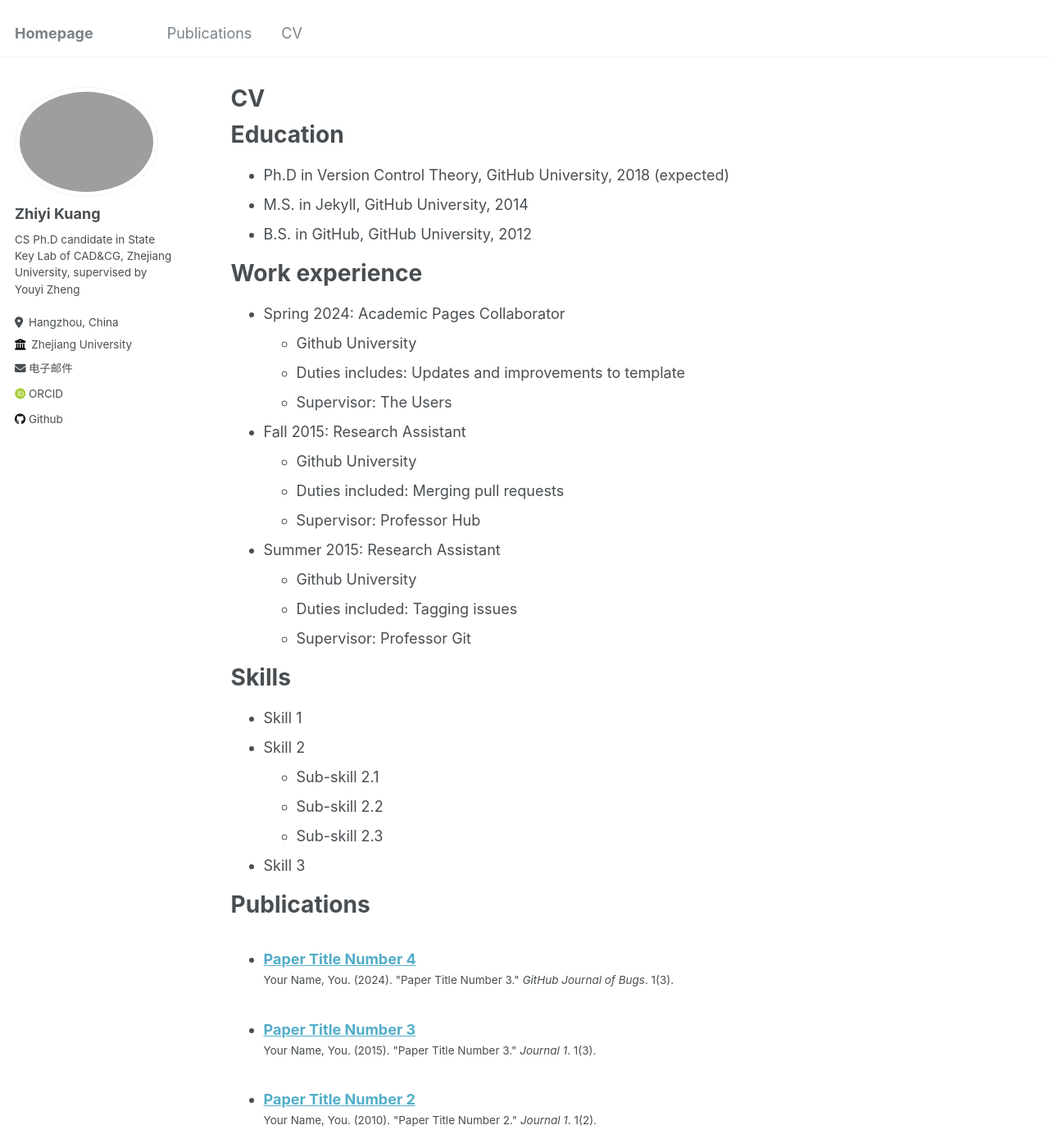
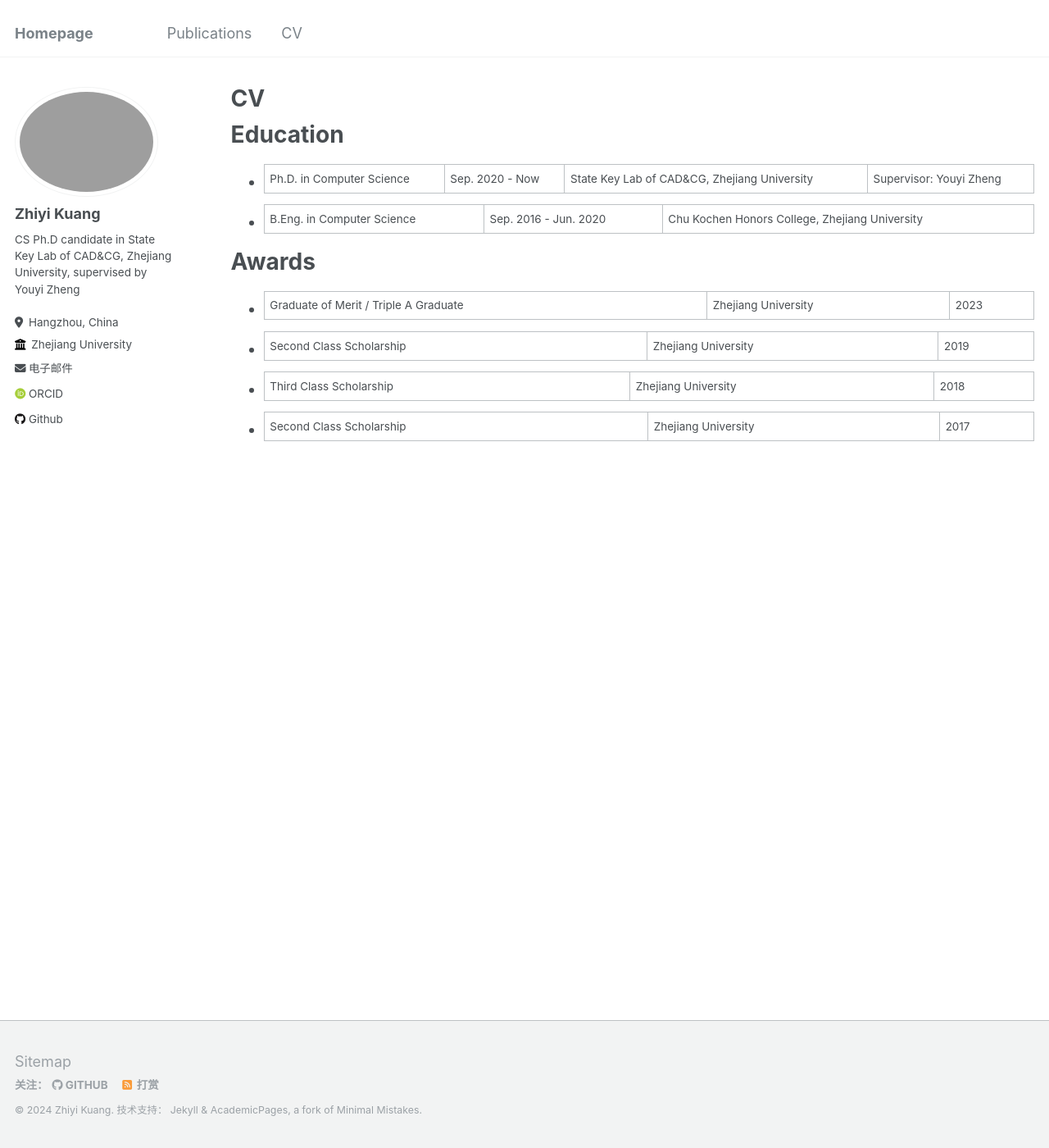
Before and after one commit to Musinghead/musinghead.github.io, a Jekyll site: the page built from _pages/cv.md, in a window 1280 px wide and 1400 px high. Shown: the whole window at 82% size. Built offline with Jekyll 4.4.1, drawn with Linux system fonts in a browser that asks for light colours; some web fonts are replaced; some of the changed text lies outside the part shown.

Commit message:
Update cv.md

```diff
--- a/_pages/cv.md
+++ b/_pages/cv.md
@@ -7,58 +7,14 @@ redirect_from:
   - /resume
 ---
 
-{% include base_path %}
-
 Education
 ======
-* Ph.D in Version Control Theory, GitHub University, 2018 (expected)
-* M.S. in Jekyll, GitHub University, 2014
-* B.S. in GitHub, GitHub University, 2012
+* Ph.D. in Computer Science | Sep. 2020 - Now | State Key Lab of CAD&CG, Zhejiang University | Supervisor: Youyi Zheng
+* B.Eng. in Computer Science | Sep. 2016 - Jun. 2020 | Chu Kochen Honors College, Zhejiang University
 
-Work experience
+Awards
 ======
-* Spring 2024: Academic Pages Collaborator
-  * Github University
-  * Duties includes: Updates and improvements to template
-  * Supervisor: The Users
-
-* Fall 2015: Research Assistant
-  * Github University
-  * Duties included: Merging pull requests
-  * Supervisor: Professor Hub
-
-* Summer 2015: Research Assistant
-  * Github University
-  * Duties included: Tagging issues
-  * Supervisor: Professor Git
-
-Skills
-======
-* Skill 1
-* Skill 2
-  * Sub-skill 2.1
-  * Sub-skill 2.2
-  * Sub-skill 2.3
-* Skill 3
-
-Publications
-======
-  <ul>{% for post in site.publications reversed %}
-    {% include archive-single-cv.html %}
-  {% endfor %}</ul>
-
-Talks
-======
-  <ul>{% for post in site.talks reversed %}
-    {% include archive-single-talk-cv.html  %}
-  {% endfor %}</ul>
-
-Teaching
-======
-  <ul>{% for post in site.teaching reversed %}
-    {% include archive-single-cv.html %}
-  {% endfor %}</ul>
-
-Service and leadership
-======
-* Currently signed in to 43 different slack teams
+* Graduate of Merit / Triple A Graduate | Zhejiang University | 2023
+* Second Class Scholarship | Zhejiang University | 2019
+* Third Class Scholarship | Zhejiang University | 2018
+* Second Class Scholarship | Zhejiang University | 2017
```
